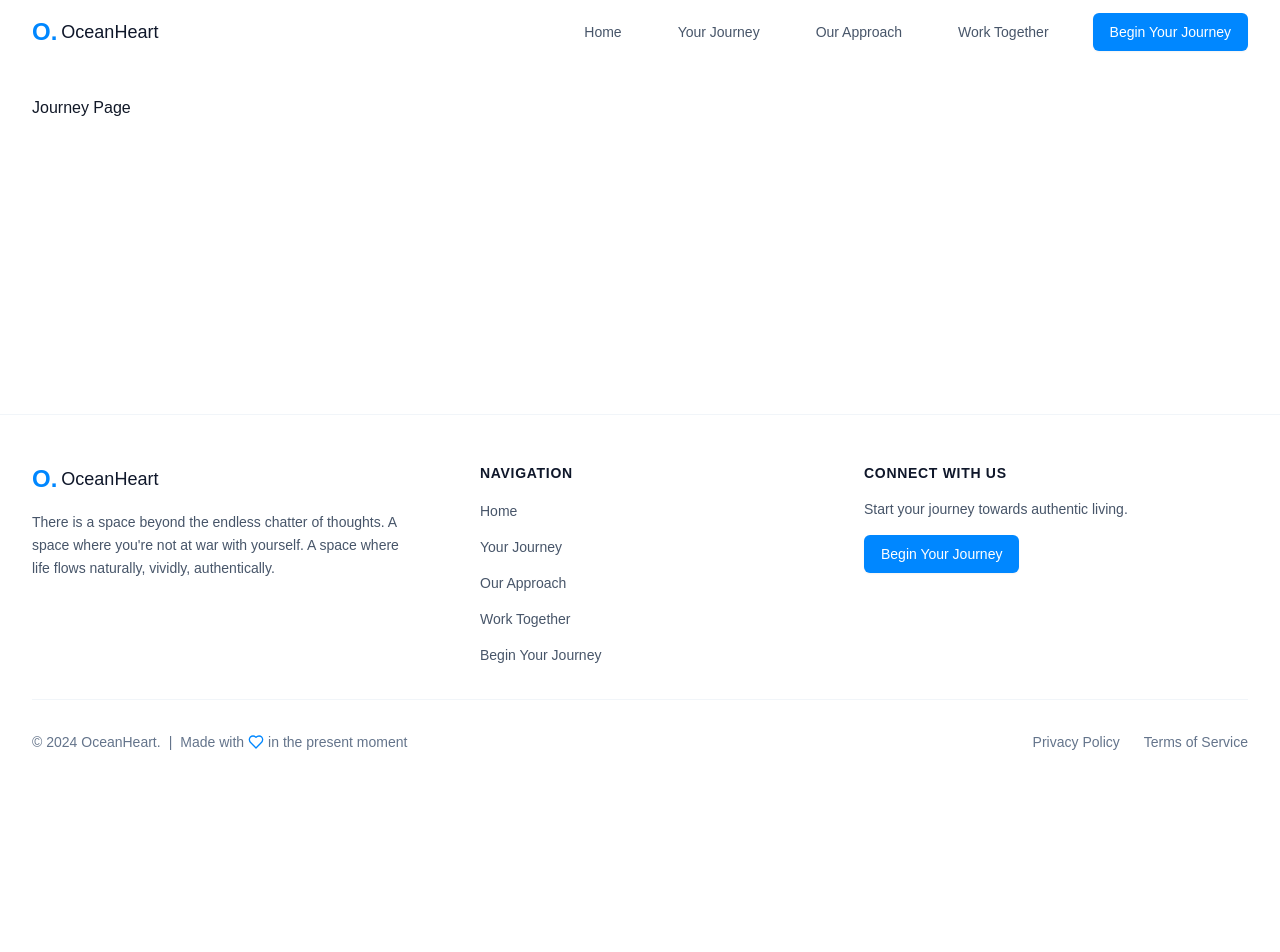
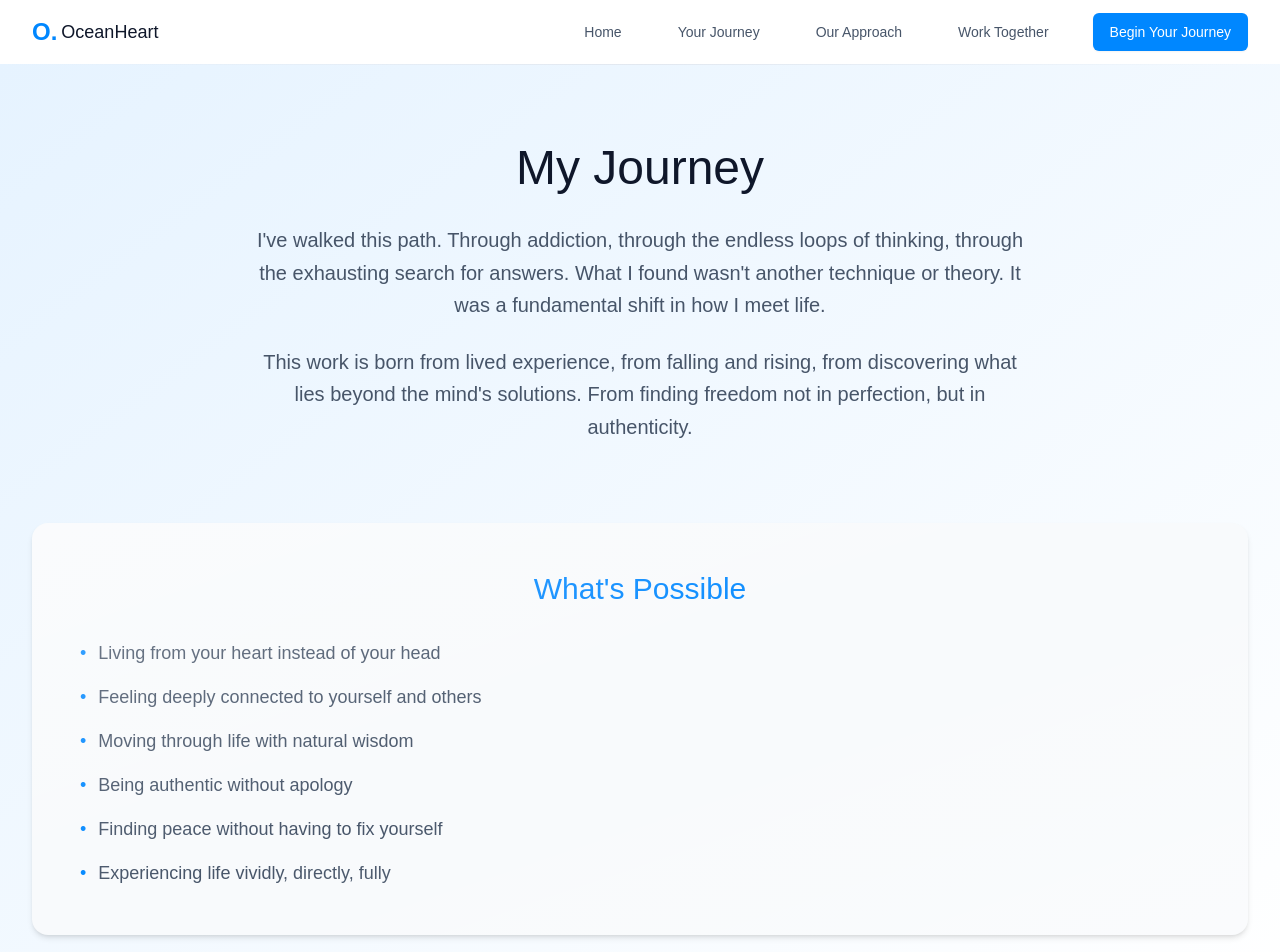
Before and after one commit to rickhallett/oceanheart-website, a React (Vite) app: page /journey in a window 1280 px wide. Shown: the top 952 px of the page. Before the commit the page ends 800 px from the top, so only its background shows below. Built offline with nearby package versions, Linux system fonts and the light colour scheme.

Commit message:
feat: my journey page

```diff
--- a/src/App.jsx
+++ b/src/App.jsx
@@ -3,6 +3,7 @@ import Layout from './components/layout/Layout'
 import { Route, Routes, BrowserRouter as Router } from 'react-router-dom'
 import Home from './pages/Home'
 import Approach from './components/home/Approach'
+import Journey from './components/home/Journey'
 import './styles/index.css'
 
 function App() {
@@ -13,7 +14,7 @@ function App() {
       <Layout>
         <Routes>
           <Route path="/" element={<Home />} />
-          <Route path="/journey" element={<div className="p-8">Journey Page</div>} />
+          <Route path="/journey" element={<Journey />} />
           <Route path="/approach" element={<Approach />} />
           <Route path="/work-together" element={<div className="p-8">Work Together Page</div>} />
           <Route path="/contact" element={<div className="p-8">Contact Page</div>} />
--- a/src/components/home/Journey.jsx
+++ b/src/components/home/Journey.jsx
@@ -0,0 +1,93 @@
+import { motion } from 'framer-motion';
+
+const Journey = () => {
+    const containerVariants = {
+        hidden: { opacity: 0 },
+        visible: {
+            opacity: 1,
+            transition: {
+                staggerChildren: 0.2
+            }
+        }
+    };
+
+    const itemVariants = {
+        hidden: { opacity: 0, y: 20 },
+        visible: {
+            opacity: 1,
+            y: 0,
+            transition: {
+                duration: 0.5
+            }
+        }
+    };
+
+    return (
+        <section className="relative py-20 bg-gradient-to-br from-brand-50 to-white overflow-hidden">
+            {/* Decorative top and bottom dividers */}
+            <div className="absolute top-0 left-0 right-0 h-px bg-gradient-to-r from-transparent via-neutral-200 to-transparent" />
+            <div className="absolute bottom-0 left-0 right-0 h-px bg-gradient-to-r from-transparent via-neutral-200 to-transparent" />
+
+            <div className="max-w-7xl mx-auto px-4 sm:px-6 lg:px-8">
+                <motion.div
+                    variants={containerVariants}
+                    initial="hidden"
+                    whileInView="visible"
+                    viewport={{ once: true, margin: "-100px" }}
+                    className="space-y-20"
+                >
+                    {/* My Journey Section */}
+                    <motion.div variants={itemVariants} className="text-center max-w-3xl mx-auto">
+                        <h2 className="text-4xl md:text-5xl font-medium font-bold text-neutral-900 mb-8">
+                            My Journey
+                        </h2>
+                        <p className="text-xl text-neutral-600 leading-relaxed">
+                            I've walked this path. Through addiction, through the endless loops of thinking, through the exhausting search for answers. What I found wasn't another technique or theory. It was a fundamental shift in how I meet life.
+                        </p>
+                        <p className="mt-6 text-xl text-neutral-600 leading-relaxed">
+                            This work is born from lived experience, from falling and rising, from discovering what lies beyond the mind's solutions. From finding freedom not in perfection, but in authenticity.
+                        </p>
+                    </motion.div>
+
+                    {/* What's Possible Section */}
+                    <motion.div variants={itemVariants} className="bg-neutral-50 rounded-2xl p-8 md:p-12 shadow-md relative overflow-hidden ">
+                        {/* Subtle gradient overlay */}
+                        <div className="absolute inset-0 bg-gradient-to-br from-white via-transparent to-white opacity-30 pointer-events-none" />
+
+                        <h3 className="text-3xl font-medium text-center text-brand-500 mb-8">
+                            What's Possible
+                        </h3>
+                        <ul className="space-y-4 text-lg text-neutral-600 text-center">
+                            <li className="flex items-start">
+                                <span className="mr-3 text-brand-500">•</span>
+                                Living from your heart instead of your head
+                            </li>
+                            <li className="flex items-start">
+                                <span className="mr-3 text-brand-500">•</span>
+                                Feeling deeply connected to yourself and others
+                            </li>
+                            <li className="flex items-start">
+                                <span className="mr-3 text-brand-500">•</span>
+                                Moving through life with natural wisdom
+                            </li>
+                            <li className="flex items-start">
+                                <span className="mr-3 text-brand-500">•</span>
+                                Being authentic without apology
+                            </li>
+                            <li className="flex items-start">
+                                <span className="mr-3 text-brand-500">•</span>
+                                Finding peace without having to fix yourself
+                            </li>
+                            <li className="flex items-start">
+                                <span className="mr-3 text-brand-500">•</span>
+                                Experiencing life vividly, directly, fully
+                            </li>
+                        </ul>
+                    </motion.div>
+                </motion.div>
+            </div>
+        </section>
+    );
+};
+
+export default Journey;
```
